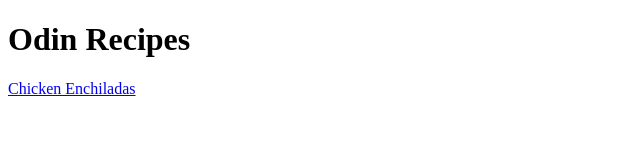
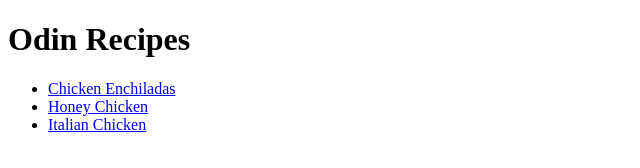
Before and after one commit to Leland321letsjam/odin-recipes, a plain HTML site: page index.html in a window 1280 px wide. Shown: the whole page, without its empty margins (0-640 px from the left). Drawn offline with Linux system fonts and the light colour scheme.

Commit message:
Create links to 2 additional recipe pages

```diff
--- a/index.html
+++ b/index.html
@@ -10,8 +10,12 @@
     <body>
 
         <h1>Odin Recipes</h1>
+          <ul>
+            <li><a href="./recipes/chickenenchiladas.html">Chicken Enchiladas</a></li>
+            <li><a href="./recipes/honeychicken.html">Honey Chicken</a></li>
+            <li><a href="./recipes/italianchicken.html">Italian Chicken</a></li>
+          </ul>
 
-        <a href="./recipes/chickenenchiladas.html">Chicken Enchiladas</a>
 
 
     </body>
```
